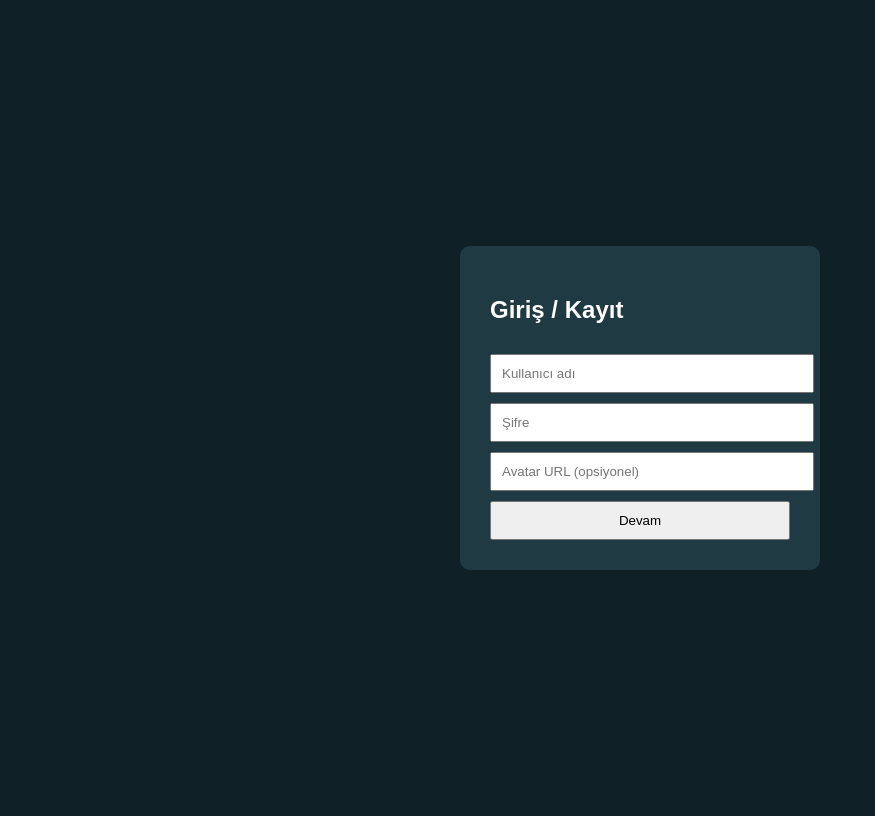
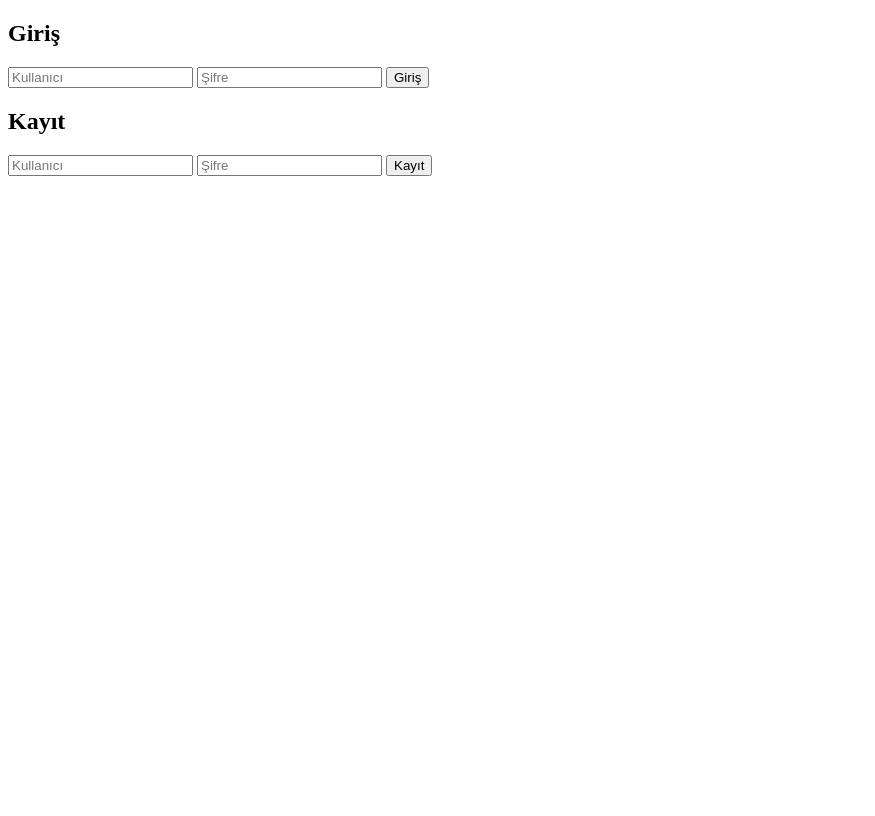
Before and after one commit to bollulu/sohbetimiz, a Flask app: page / in a window 1280 px wide. Shown: the whole page, without its empty margins (0-875 px from the left). After the commit the page ends 176 px from the top, so only its background shows below. Run offline with Flask 3, Linux system fonts and the light colour scheme.

Commit message:
Update auth.html

```diff
--- a/templates/auth.html
+++ b/templates/auth.html
@@ -1,40 +1,21 @@
 <!DOCTYPE html>
 <html>
 <head>
-<meta charset="UTF-8">
-<title>Giriş</title>
-<style>
-body {
-    font-family: Arial;
-    background:#0f2027;
-    color:white;
-    display:flex;
-    justify-content:center;
-    align-items:center;
-    height:100vh;
-}
-form {
-    background:#203a43;
-    padding:30px;
-    border-radius:10px;
-    width:300px;
-}
-input,button {
-    width:100%;
-    padding:10px;
-    margin-top:10px;
-}
-</style>
+    <title>Giriş</title>
 </head>
 <body>
-
-<form method="post">
-    <h2>Giriş / Kayıt</h2>
-    <input name="username" placeholder="Kullanıcı adı" required>
-    <input name="password" type="password" placeholder="Şifre" required>
-    <input name="avatar" placeholder="Avatar URL (opsiyonel)">
-    <button>Devam</button>
+<h2>Giriş</h2>
+<form method="POST">
+    <input name="username" placeholder="Kullanıcı">
+    <input name="password" type="password" placeholder="Şifre">
+    <button name="login">Giriş</button>
 </form>
 
+<h2>Kayıt</h2>
+<form method="POST">
+    <input name="username" placeholder="Kullanıcı">
+    <input name="password" type="password" placeholder="Şifre">
+    <button>Kayıt</button>
+</form>
 </body>
 </html>
```
